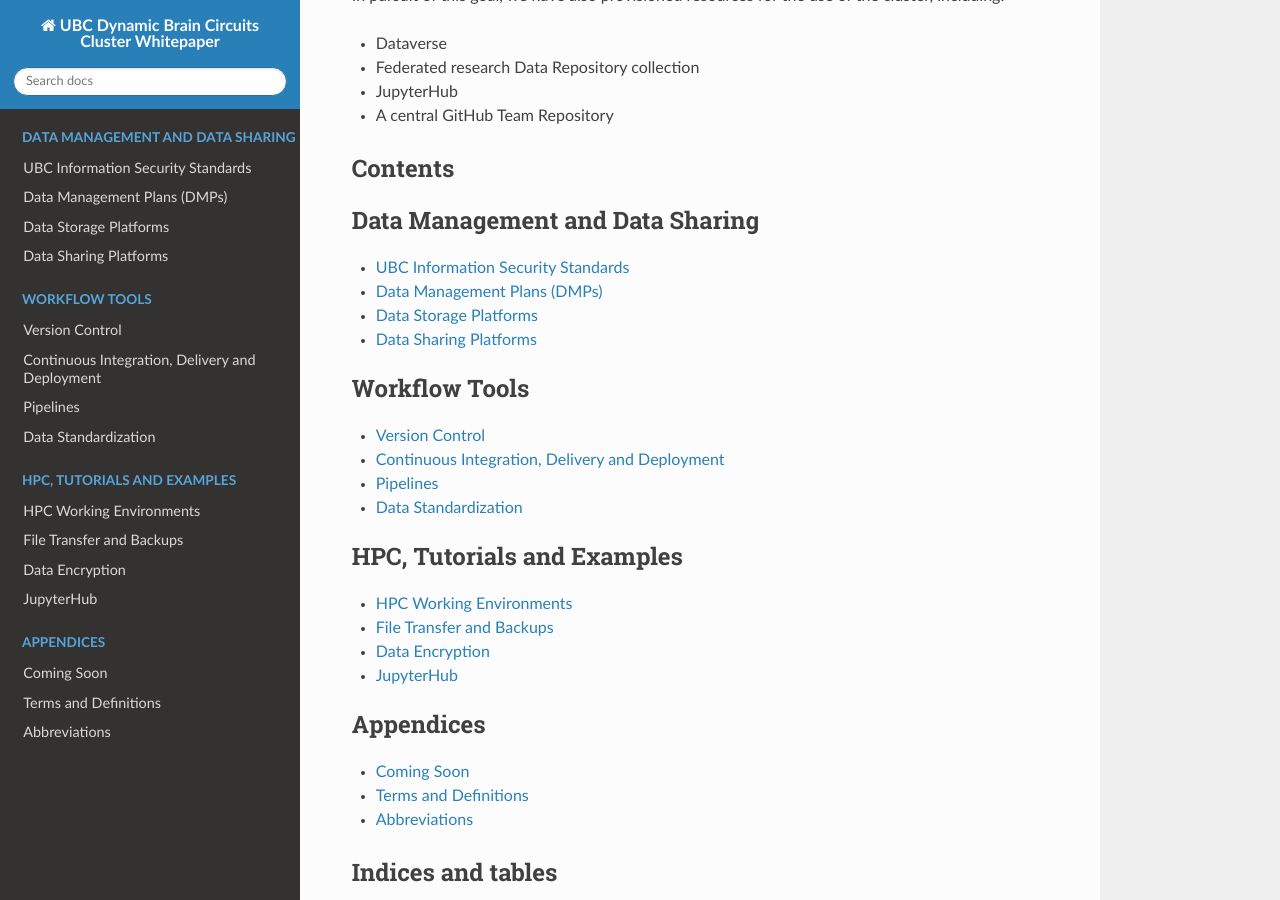
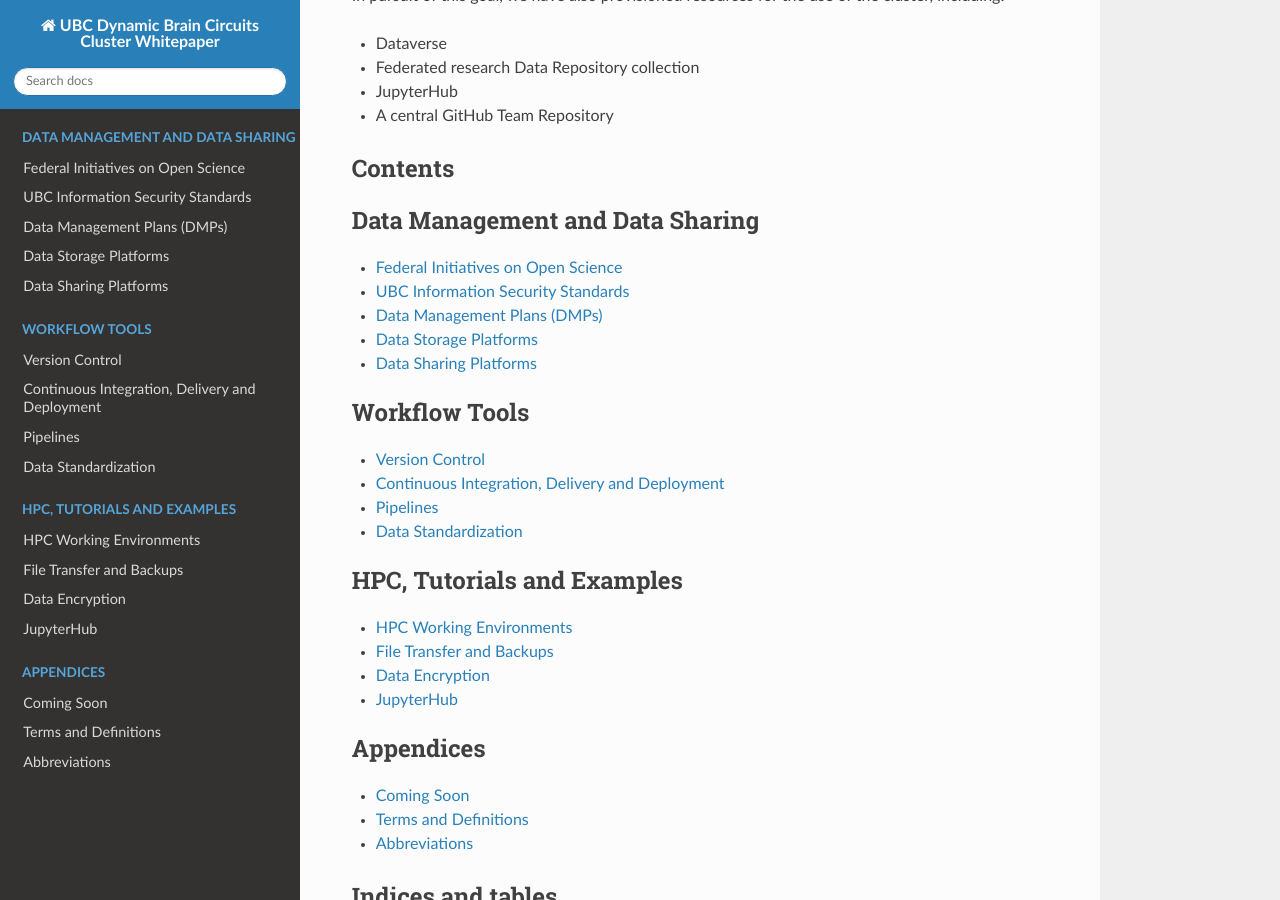
Before and after one commit to ubcbraincircuits/whitepaper, a Sphinx documentation site: the page built from source/index.rst, in a window 1280 px wide and 900 px high, scrolled down 1253 px. Built offline with Sphinx 7.4.7 and the Read the Docs theme 2.0.0, drawn with Linux system fonts in a browser that asks for light colours; pages that are not in the unit, such as notebooks, are missing from menus.

Commit message:
Add federal to toc tree

```diff
--- a/source/index.rst
+++ b/source/index.rst
@@ -31,6 +31,7 @@
    :maxdepth: 1
    :caption: Data Management and Data Sharing
 
+   ethics_legal/federal
    ethics_legal/index
    dmp/index
    data_storage/index
```
